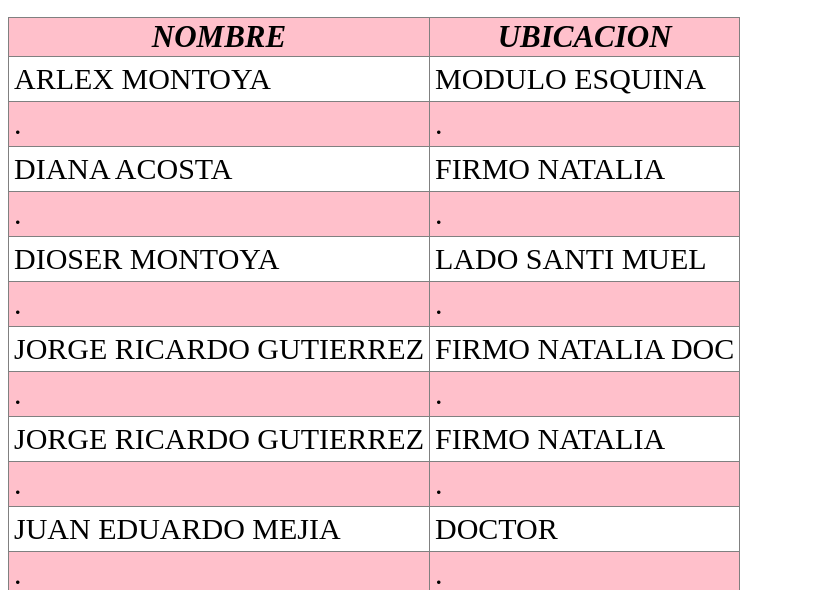
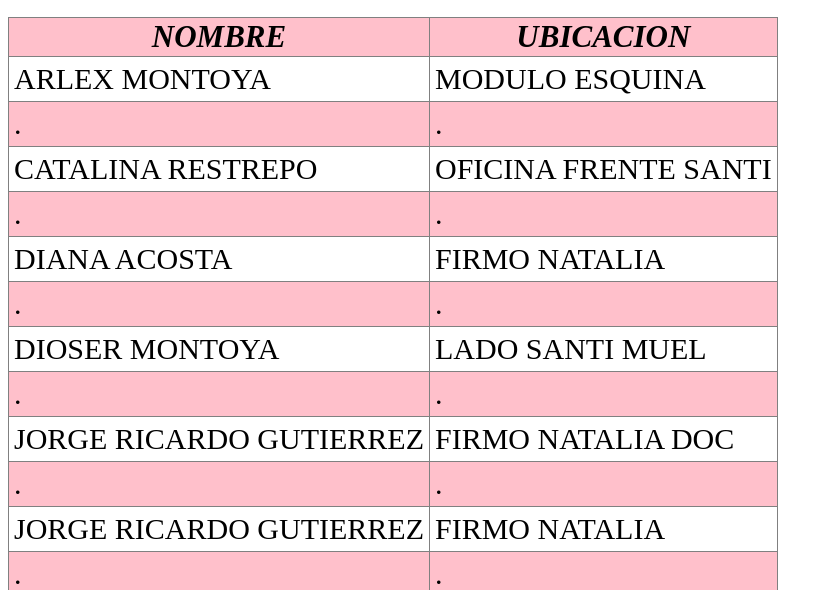
Before and after one commit to sepe754/pisos, a plain HTML site: page piso28.html in a window 1280 px wide. Shown: the part 210-800 px from the top of the page, without its empty margins (0-833 px from the left). Drawn offline with Linux system fonts and the light colour scheme.

Commit message:
Update piso28.html

```diff
--- a/piso28.html
+++ b/piso28.html
@@ -32,6 +32,14 @@
   <tr>
 <td>ARLEX MONTOYA</td>
 <td>MODULO ESQUINA</td>
+<tr/>
+<tr>
+<td class="black">.</td>
+<td class="black">.</td>
+<tr/>
+  <tr>
+<td>CATALINA RESTREPO</td>
+<td>OFICINA FRENTE SANTI</td>
 <tr/>
 <tr>
 <td class="black">.</td>
```
